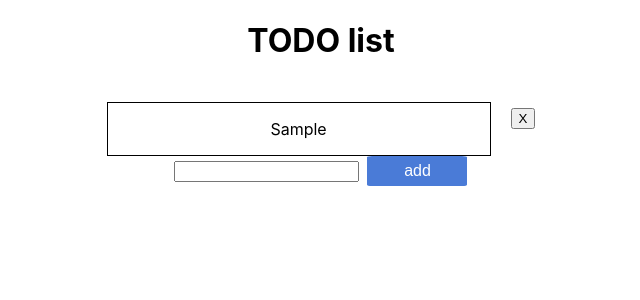
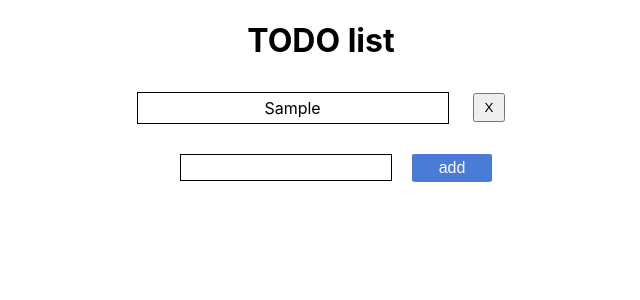
Before and after one commit to LIHA11/day10-todo, a React (Create React App) app: page / in a window 1280 px wide. Both pictures are taken after typing "Sample" into the empty fields and a click on the button "add". Shown: the top 300 px of the page, without its empty margins (319-959 px from the left). Built offline with nearby package versions, Linux system fonts and the light colour scheme.

Commit message:
refactor: adjust todo-group btn css

```diff
--- a/src/components/ToDoItem.css
+++ b/src/components/ToDoItem.css
@@ -1,8 +1,8 @@
 .todo-item{
-    width: 350px;
-    padding: 20px;
+    width: 300px;
+    padding: 5px;
     border: 1px solid black;
-    margin-top: 40px;
+    margin-top: 10px;
     text-align: center;
 }
 .todo-item .todo-done{
--- a/src/components/TodoGenerator.css
+++ b/src/components/TodoGenerator.css
@@ -1,17 +1,25 @@
-.todo-item{
-    width: 350px;
-    padding: 16px;
+.todo-add-btn{
+    width: 80px;
+    height: 28px;
+    margin-left:20px;
+    font-size: 16px;
+    color: white;
+    margin-top: 20px;
+    background-color: #4a7bd7;
+    border: none;
+    border-radius: 5%;
+}
+.todo-generator {
+    display: flex;
+    justify-content: center;
+    align-items: center;
+    margin-bottom: 32px;
+}
+.todo-input{
+    width: 200px;
+    padding: 5px;
+    margin-left:30px;
     border: 1px solid black;
     margin-top: 20px;
     text-align: center;
 }
-.todo-add-btn{
-    width: 100px;
-    height: 30px;
-    margin-left:8px;
-    font-size: 16px;
-    color: white;
-    background-color: #4a7bd7;
-    border: none;
-    border-radius: 5%;
-}
--- a/src/components/TodoGroup.css
+++ b/src/components/TodoGroup.css
@@ -1,5 +1,13 @@
 .todo-group {
     display: flex;
     align-items: center;
-    gap: 20px;
+    justify-content: space-between;
+    padding: 0 10px;
+    margin-bottom: 10px;
 }
+
+.todo-group button {
+    margin-left: 24px;
+    margin-top: 10px;
+    padding: 5px 10px;
+}
```
